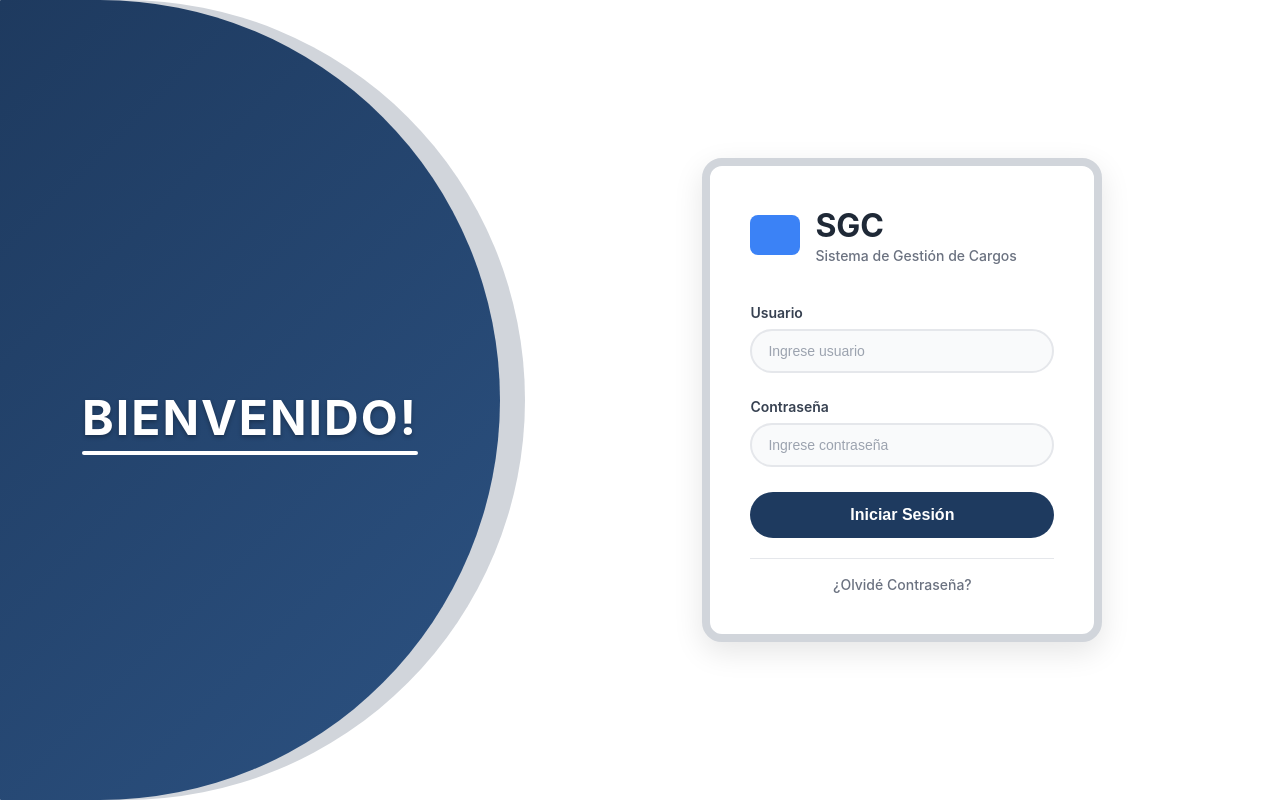
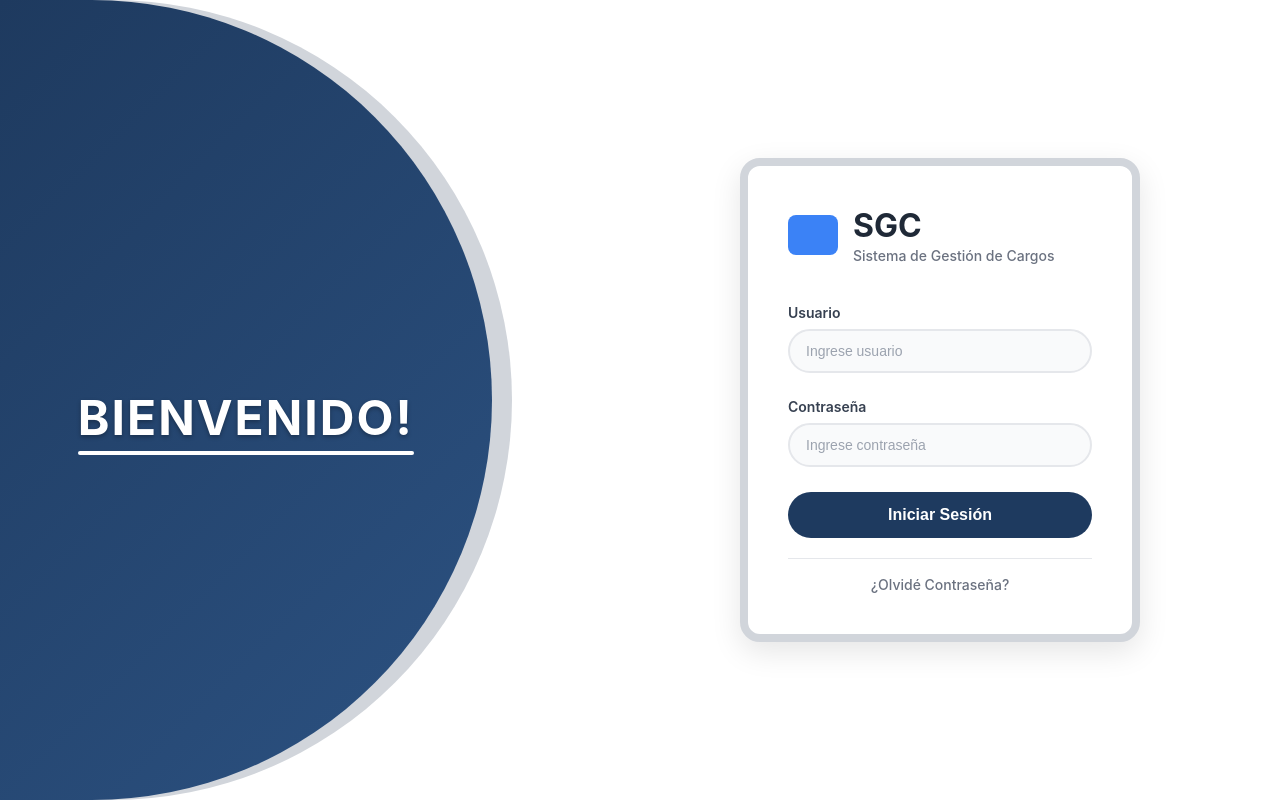
Before and after one commit to DanielPOG/SGC, a Django app: page /login/ in a window 1280 px wide. Run offline with Django 5.2, Linux system fonts and the light colour scheme.

Commit message:
login
 cambios login

```diff
--- a/frontend/apps/Usuarios/static/css/login.css
+++ b/frontend/apps/Usuarios/static/css/login.css
@@ -11,36 +11,27 @@ body {
 }
 
 .container {
-  position: relative;
-  border-radius: 1px;
   display: flex;
   height: 100vh;
-  overflow: hidden; /* Importante para que el fondo gris no sobresalga */
+  overflow: hidden;
 }
-
 .left-bg {
-  position: relative;
+  position: absolute;
   top: 0;
   left: 0;
-  width: 41%;
+  width: 40%;        /* ocupa todo el left-group */
   height: 100%;
   border-top-right-radius: 180vh;
   border-bottom-right-radius: 180vh;
-  border-top-left-radius: 0;
-  border-bottom-left-radius: 0;
-  background: #d1d5db; /* Gris claro */
+  background: #d1d5db;
   z-index: 0;
-  pointer-events: none;
 }
-
 .left-section {
-  position: absolute;
+  position: relative; /* ya no absolute */
+  width: 96%;
+  height: 100%;
   border-top-right-radius: 180vh;
   border-bottom-right-radius: 180vh;
-  border-top-left-radius: 0;
-  border-bottom-left-radius: 0;
-  width: 500px;
-  height: 100vh;
   background: linear-gradient(135deg, #1e3a5f 0%, #2c5282 100%);
   display: flex;
   align-items: center;
@@ -76,12 +67,13 @@ body {
   border-radius: 2px;
 }
 .right-section {
+   margin-right: 60px;
   flex: 1;
   display: flex;
   align-items: center;
-  justify-content: center;
+  justify-content: flex-end;
   background: #ffffff;
-  padding: 40px;
+  padding: 80px;
 }
 
 .login-card {
@@ -222,4 +214,16 @@ body {
   .login-card {
     padding: 30px 25px;
   }
+  .left-group {
+
+  position: relative;
+  width: 41%;         /* puedes usar % o px */
+  min-width: 320px;
+  height: 100vh;
+  display: flex;
+  align-items: stretch;
+  justify-content: center;
+
 }
+
+}
--- a/frontend/apps/Usuarios/templates/pages/login.html
+++ b/frontend/apps/Usuarios/templates/pages/login.html
@@ -9,22 +9,18 @@
 </head>
 <body>
   <div class="container">
+    <div class="left-group">
     <div class="left-bg">
       <div class="left-section">
         <div class="welcome-content">
           <div class="chart-icon">
-            <div class="bar bar1"></div>
-            <div class="bar bar2"></div>
-            <div class="bar bar3"></div>
-            <div class="people-icons">
-              <div class="person person1"></div>
-              <div class="person person2"></div>
-              <div class="person person3"></div>
+           <div class="people-icons">  <!-- formulario  -->
             </div>
           </div>
           <h1 class="welcome-text">BIENVENIDO!</h1>
         </div>
       </div>
+    </div>
     </div>
     <div class="right-section">
       <div class="login-card">
@@ -51,12 +47,43 @@
             <input type="password" id="password" placeholder="Ingrese contraseña">
           </div>
           <button type="submit" class="login-button" title="boton inicio sesion">Iniciar Sesión</button>
-          <div class="forgot-password">
-            <a href="#">¿Olvidé Contraseña?</a>
+        <div class="forgot-password">
+         <a href="#" id="openModal">¿Olvidé Contraseña?</a>
           </div>
         </form>
       </div>
     </div>
   </div>
+
+  <!-- Modal -->
+  <div id="modalRecuperar" style="display:none; position:fixed; inset:0; background:rgba(0,0,0,0.4); z-index:1000; align-items:center; justify-content:center;">
+    <div style="background:#fff; border-radius:16px; padding:32px 24px; max-width:350px; width:90%; text-align:center; position:relative; box-shadow:0 8px 32px rgba(0,0,0,0.2); margin:auto;">
+      <button id="closeModal" style="position:absolute; top:10px; right:15px; font-size:22px; color:#888; cursor:pointer; border:none; background:none;">&times;</button>
+       <h3 style="font-size:20px; font-weight:bold; margin-bottom:3px; text-align:left; margin-top:30px;">Usuario</h3>
+      <form>
+        <input type="email" placeholder="Ingrese Usuario" required style="width:90%; padding:10px; margin:15px 0; border-radius:6px; border:1px solid #ccc;">
+        <button type="submit" style="background:#1e3a5f; color:#fff; border:none; border-radius:6px; padding:10px 20px; cursor:pointer; font-weight:600;">Enviar</button>
+      </form>
+    </div>
+  </div>
+
+  <script>
+    // Abrir modal
+    document.getElementById('openModal').onclick = function(e) {
+      e.preventDefault();
+      document.getElementById('modalRecuperar').style.display = 'flex';
+    };
+    // Cerrar modal
+    document.getElementById('closeModal').onclick = function() {
+      document.getElementById('modalRecuperar').style.display = 'none';
+    };
+    // Cerrar modal al hacer click fuera del contenido
+    window.onclick = function(event) {
+      var modal = document.getElementById('modalRecuperar');
+      if (event.target == modal) {
+        modal.style.display = "none";
+      }
+    }
+  </script>
 </body>
 </html>
```
